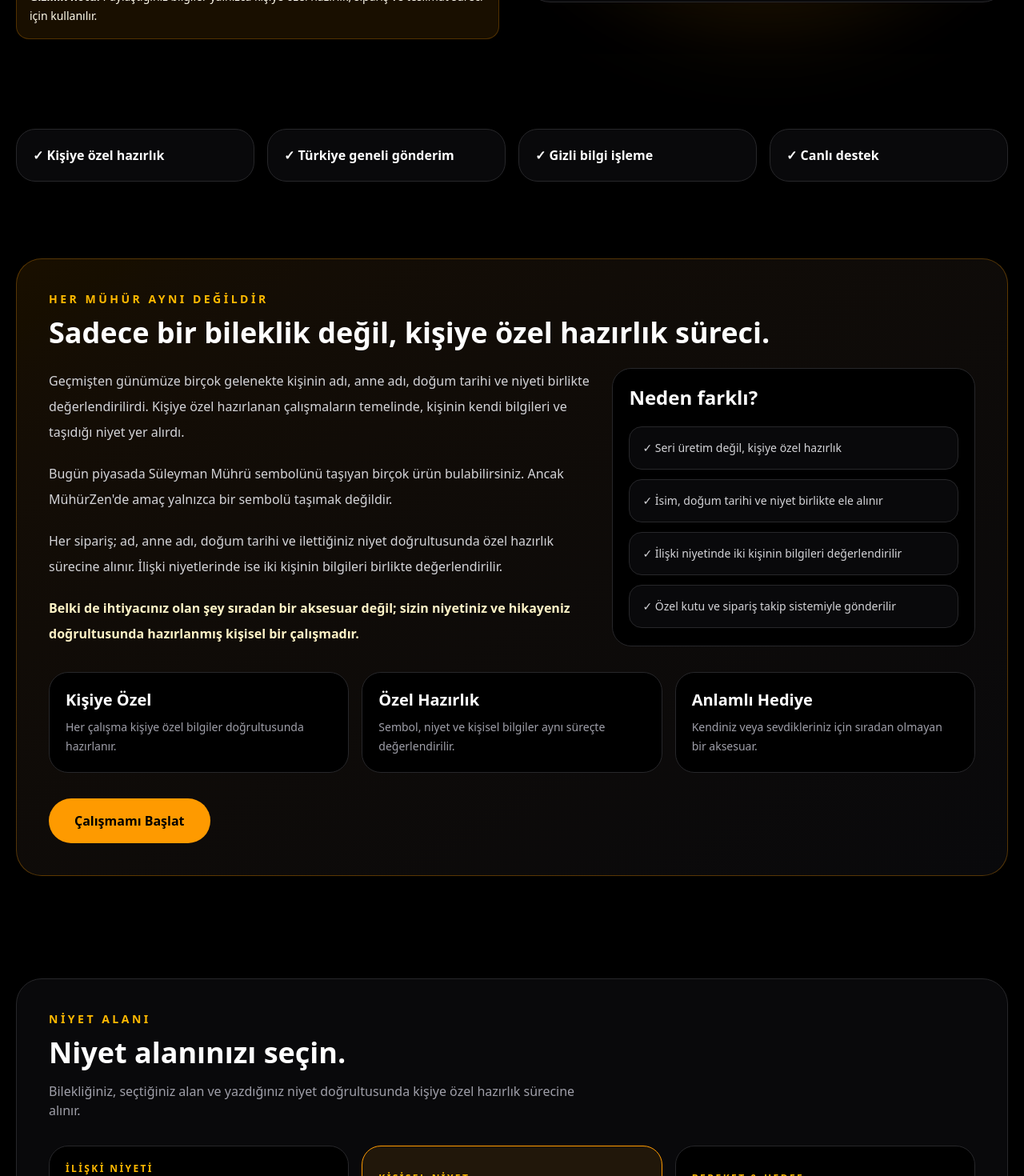
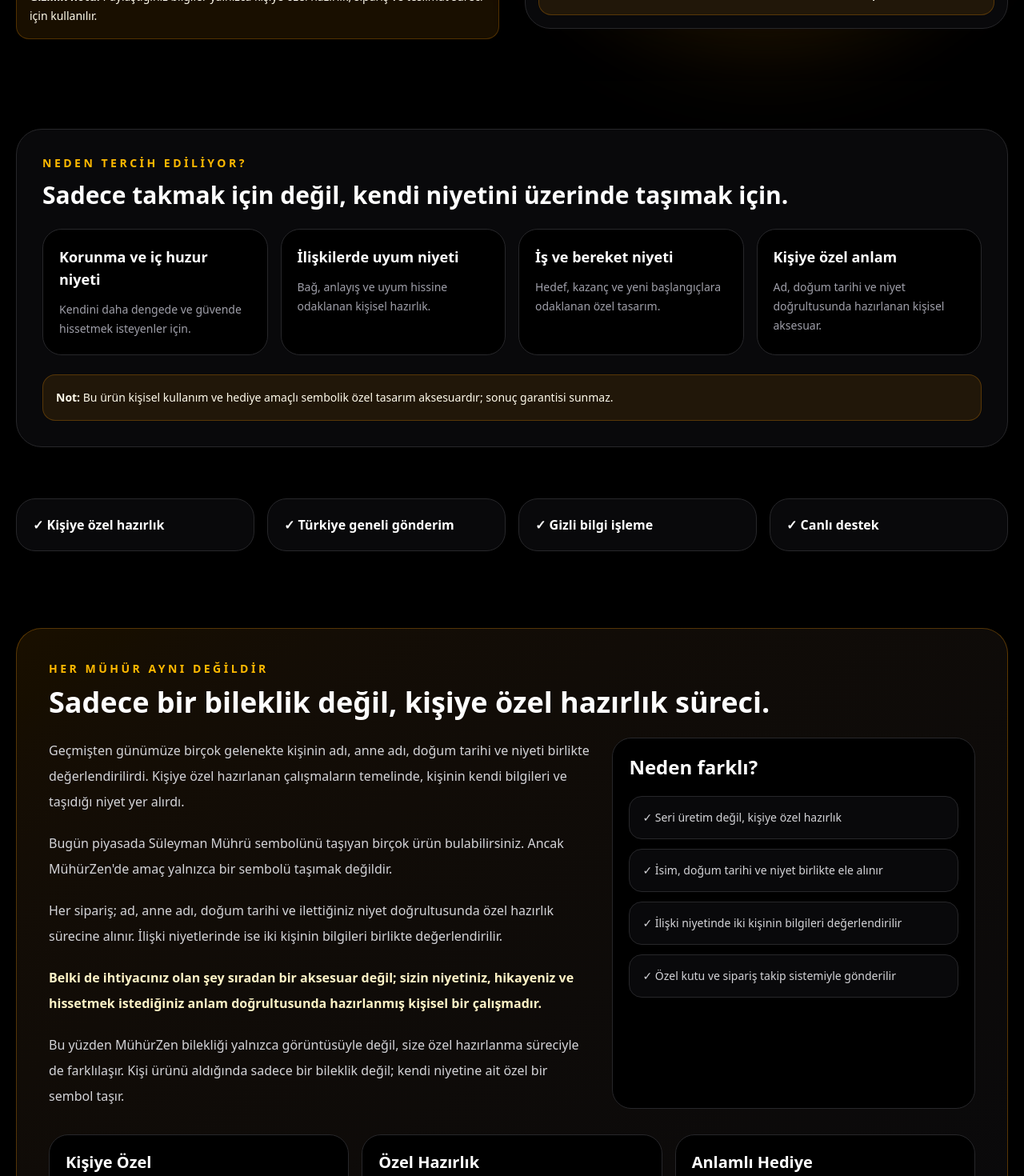
Before and after one commit to gullucimen23-web/muhurzen-site, a Next.js app: page / in a window 1280 px wide. Shown: the part 880-2350 px from the top of the page at 80% size. Built offline with nearby package versions, Linux system fonts and the light colour scheme.

Commit message:
Improve landing page conversion

```diff
--- a/src/app/page.tsx
+++ b/src/app/page.tsx
@@ -292,6 +292,14 @@ export default function Home() {
       },
       {
         "@type": "Question",
+        name: "Neden ad, anne adı ve doğum tarihi isteniyor?",
+        acceptedAnswer: {
+          "@type": "Answer",
+          text: "Kişiye özel hazırlık sürecinde bu bilgiler, yazdığınız niyetle birlikte değerlendirilir. Bilgiler yalnızca hazırlık ve teslimat süreci için kullanılır.",
+        },
+      },
+      {
+        "@type": "Question",
         name: "Sonuç garantisi veriyor musunuz?",
         acceptedAnswer: {
           "@type": "Answer",
@@ -433,7 +441,41 @@ export default function Home() {
                   <p className="text-3xl font-black text-amber-400">₺1990</p>
                 </div>
               </div>
+              <div className="mt-4 grid gap-2 rounded-2xl border border-amber-500/25 bg-amber-500/10 p-4 text-xs font-semibold text-amber-50 sm:grid-cols-3">
+                <span>✓ Özel hazırlık dahil</span>
+                <span>✓ Özel kutu dahil</span>
+                <span>✓ Takip sistemi dahil</span>
               </div>
+            </div>
+          </div>
+        </div>
+      </section>
+
+      <section className="mx-auto max-w-7xl px-5 py-8">
+        <div className="rounded-[2rem] border border-zinc-800 bg-zinc-950 p-6 md:p-8">
+          <p className="text-sm font-bold uppercase tracking-[0.25em] text-amber-400">
+            Neden Tercih Ediliyor?
+          </p>
+          <h2 className="mt-3 text-3xl font-black">
+            Sadece takmak için değil, kendi niyetini üzerinde taşımak için.
+          </h2>
+
+          <div className="mt-6 grid gap-4 md:grid-cols-4">
+            {[
+              ["Korunma ve iç huzur niyeti", "Kendini daha dengede ve güvende hissetmek isteyenler için."],
+              ["İlişkilerde uyum niyeti", "Bağ, anlayış ve uyum hissine odaklanan kişisel hazırlık."],
+              ["İş ve bereket niyeti", "Hedef, kazanç ve yeni başlangıçlara odaklanan özel tasarım."],
+              ["Kişiye özel anlam", "Ad, doğum tarihi ve niyet doğrultusunda hazırlanan kişisel aksesuar."],
+            ].map(([title, desc]) => (
+              <div key={title} className="rounded-3xl border border-zinc-800 bg-black p-5">
+                <h3 className="text-lg font-black">{title}</h3>
+                <p className="mt-3 text-sm leading-6 text-zinc-400">{desc}</p>
+              </div>
+            ))}
+          </div>
+
+          <div className="mt-6 rounded-2xl border border-amber-500/25 bg-amber-500/10 p-4 text-sm leading-6 text-amber-50">
+            <b>Not:</b> Bu ürün kişisel kullanım ve hediye amaçlı sembolik özel tasarım aksesuardır; sonuç garantisi sunmaz.
           </div>
         </div>
       </section>
@@ -479,8 +521,15 @@ export default function Home() {
 
               <p className="font-semibold text-amber-100">
                 Belki de ihtiyacınız olan şey sıradan bir aksesuar değil;
-                sizin niyetiniz ve hikayeniz doğrultusunda hazırlanmış kişisel
-                bir çalışmadır.
+                sizin niyetiniz, hikayeniz ve hissetmek istediğiniz anlam
+                doğrultusunda hazırlanmış kişisel bir çalışmadır.
+              </p>
+
+              <p>
+                Bu yüzden MühürZen bilekliği yalnızca görüntüsüyle değil,
+                size özel hazırlanma süreciyle de farklılaşır. Kişi ürünü
+                aldığında sadece bir bileklik değil; kendi niyetine ait özel
+                bir sembol taşır.
               </p>
             </div>
 
@@ -659,7 +708,7 @@ export default function Home() {
               <textarea value={form.note} onChange={(e) => update("note", e.target.value)} placeholder="Maddi veya manevi niyetinizi birkaç cümleyle yazın. Örn: bereket, iş, huzur, ilişki, korunma, yeni başlangıç..." className="mt-4 min-h-32 w-full rounded-2xl border border-zinc-800 bg-black px-5 py-4 outline-none focus:border-amber-500" />
 
               <button onClick={() => setShowResult(true)} className="mt-6 rounded-full border border-amber-500 px-7 py-4 font-black text-amber-300 hover:bg-amber-500/10">
-                Niyet Özetini Gör
+                Bana Uygun Alanı Göster
               </button>
 
               {showResult && (
@@ -757,8 +806,13 @@ export default function Home() {
             Neden MühürZen?
           </p>
           <h2 className="mt-3 text-4xl font-black">
-            Kişiye özel, güvenli ve özenli hazırlık süreci.
+            İnsanların aradığı şey sadece bileklik değil, kendine özel anlam.
           </h2>
+          <p className="mt-4 max-w-3xl leading-7 text-zinc-400">
+            MühürZen, ürünü sıradan bir aksesuar olmaktan çıkarıp kişinin niyetine,
+            hikayesine ve hediye etmek istediği duyguya bağlayan özel bir hazırlık
+            deneyimi sunar.
+          </p>
 
           <div className="mt-8 grid gap-4 md:grid-cols-3">
             {[
@@ -779,30 +833,39 @@ export default function Home() {
       </section>
 
       <section className="mx-auto max-w-7xl px-5 py-16">
-        <div className="grid gap-8 lg:grid-cols-[0.8fr_1.2fr]">
+        <div className="rounded-[2rem] border border-zinc-800 bg-zinc-950 p-6 md:p-10">
+          <div className="grid gap-8 lg:grid-cols-[0.75fr_1.25fr]">
             <div>
               <p className="text-sm font-bold uppercase tracking-[0.25em] text-amber-400">
                 Müşteri Deneyimi
               </p>
               <h2 className="mt-3 text-4xl font-black">
-              Anlamlı hediye arayanların tercihi.
+                Anlamlı hediye ve kişisel kullanım için tercih ediliyor.
               </h2>
               <p className="mt-4 leading-7 text-zinc-400">
-              MühürZen bileklikleri kişisel kullanım ve hediye amaçlı özel tasarım aksesuar olarak hazırlanır.
+                Müşteriler ürünü yalnızca görüntüsü için değil; kişiye özel hazırlanması,
+                kutulaması ve taşıdığı anlam için tercih ediyor.
               </p>
+
+              <div className="mt-6 rounded-2xl border border-amber-500/25 bg-amber-500/10 p-4 text-sm leading-6 text-amber-50">
+                Gerçek siparişlerde en çok sorulan konular: özel kutu, hazırlık süresi,
+                kişiye özel bilgi kullanımı ve kargo takibi.
+              </div>
             </div>
 
-          <div className="grid gap-4 md:grid-cols-3">
+            <div className="grid gap-4 md:grid-cols-2">
               {[
-              ["★★★★★", "Eşime hediye aldım. Kutulaması ve işçiliği çok güzeldi."],
-              ["★★★★★", "Siparişten birkaç gün sonra elime ulaştı. Beklediğimden daha kaliteli."],
-              ["★★★★★", "Kişiye özel hazırlanması hoşuma gitti. Çok şık duruyor."],
+                ["★★★★★", "Eşime hediye aldım. Kutulaması ve işçiliği çok güzeldi, beklediğimden daha özenli geldi."],
+                ["★★★★★", "Kişiye özel hazırlanması ürünü daha anlamlı hissettirdi. Sıradan bir bileklik gibi durmuyor."],
+                ["★★★★★", "Siparişten birkaç gün sonra elime ulaştı. Takip süreci ve destek kısmı güven verdi."],
+                ["★★★★★", "İsim ve niyet detaylarıyla hazırlanması hoşuma gitti. Hediye olarak çok farklı bir seçenek."],
               ].map(([stars, text]) => (
-              <div key={text} className="rounded-3xl border border-zinc-800 bg-zinc-950 p-5">
+                <div key={text} className="rounded-3xl border border-zinc-800 bg-black p-5">
                   <p className="text-amber-400">{stars}</p>
                   <p className="mt-4 text-sm leading-6 text-zinc-300">“{text}”</p>
                 </div>
               ))}
+            </div>
           </div>
         </div>
       </section>
@@ -870,6 +933,7 @@ export default function Home() {
         <div className="mt-8 grid gap-4 md:grid-cols-2">
           {[
             ["Bileklik nasıl hazırlanıyor?", "Sipariş sırasında verilen bilgiler doğrultusunda kişisel hazırlık süreci başlatılır."],
+            ["Neden ad, anne adı ve doğum tarihi isteniyor?", "Kişiye özel hazırlık sürecinde bu bilgiler, yazdığınız niyetle birlikte değerlendirilir. Bilgiler yalnızca hazırlık ve teslimat süreci için kullanılır."],
             ["Sonuç garantisi veriyor musunuz?", "Hayır. Ürün kişisel kullanım ve hediye amaçlı sembolik bir aksesuardır."],
             ["Kargo süresi nedir?", "Hazırlık sonrası genellikle 1-3 iş günü içinde kargoya verilir."],
             ["Bilgilerim gizli kalır mı?", "Sipariş bilgileri yalnızca hazırlık ve teslimat süreci için kullanılır."],
```
Lines whose indentation alone changed are shown as unchanged.
